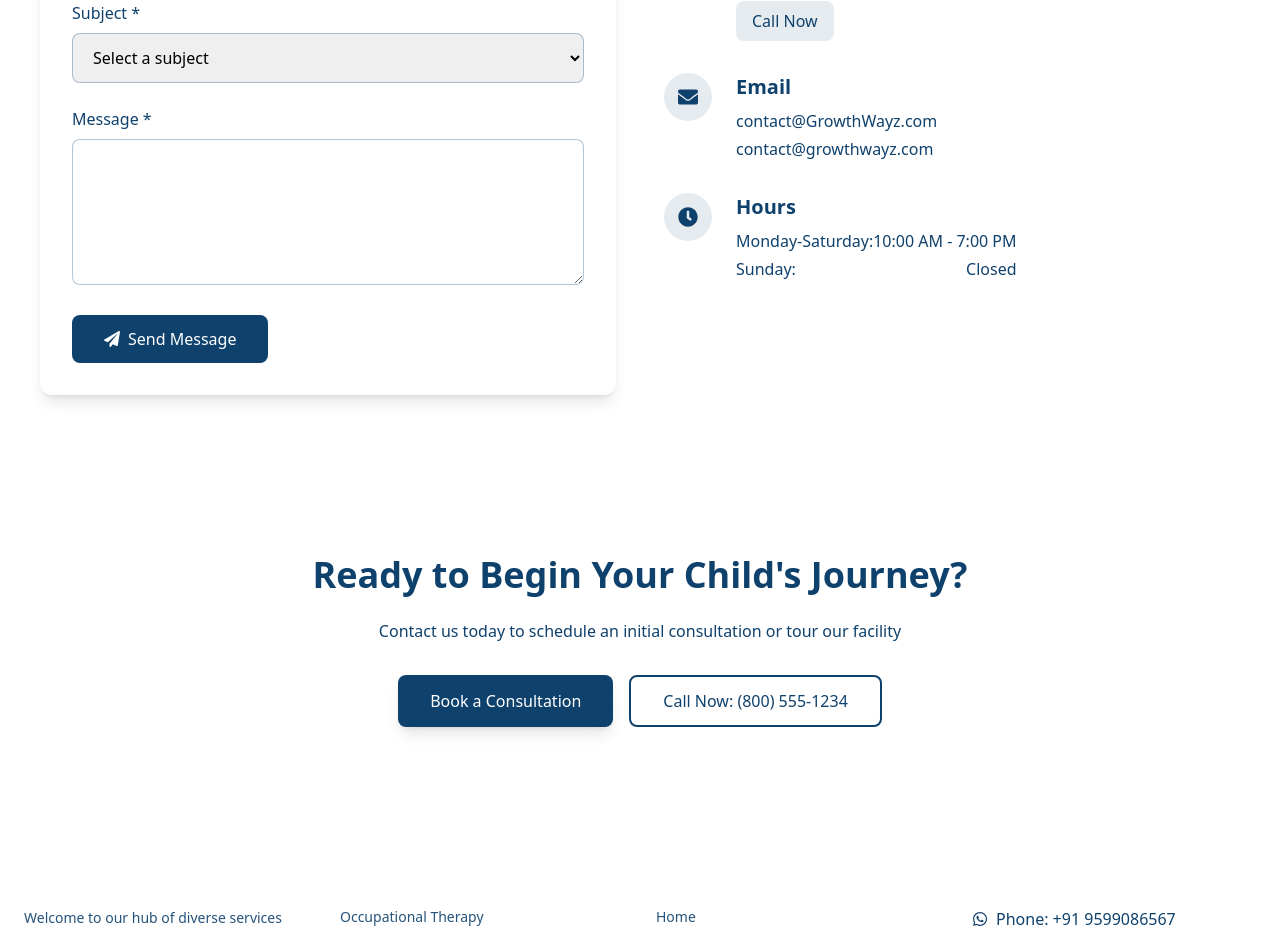
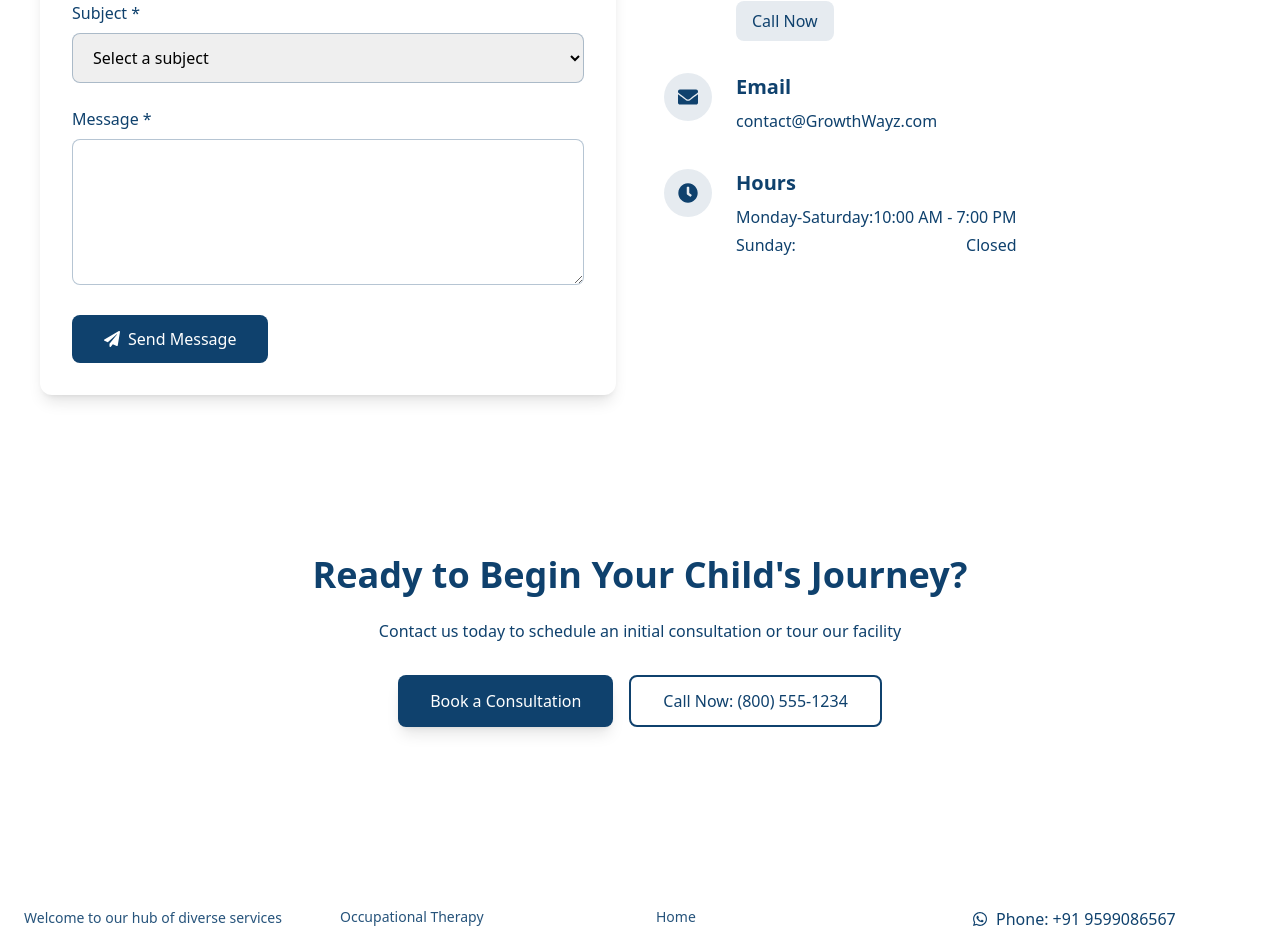
Before and after one commit to Zafar9708/DigitalIndiaWebsite, a Next.js app: page /contact in a window 1280 px wide. Shown: the part 831-1764 px from the top of the page. Built offline with nearby package versions, Linux system fonts and the light colour scheme.

Commit message:
email removed

```diff
--- a/src/app/contact/page.js
+++ b/src/app/contact/page.js
@@ -202,7 +202,7 @@ const ContactUs = () => {
                   <div>
                     <h3 className="text-xl font-bold mb-2" style={{ color: '#0F416D' }}>Email</h3>
                     <p className="mb-1" style={{ color: '#0F416D' }}><a href="mailto:growthwayzcenter@gmail.com" className="hover:underline">contact@GrowthWayz.com</a></p>
-                    <p style={{ color: '#0F416D' }}><a href="mailto:support@growthwayz.com" className="hover:underline">contact@growthwayz.com</a></p>
+                    {/* <p style={{ color: '#0F416D' }}><a href="mailto:support@growthwayz.com" className="hover:underline">contact@growthwayz.com</a></p> */}
                   </div>
                 </div>
 
```
